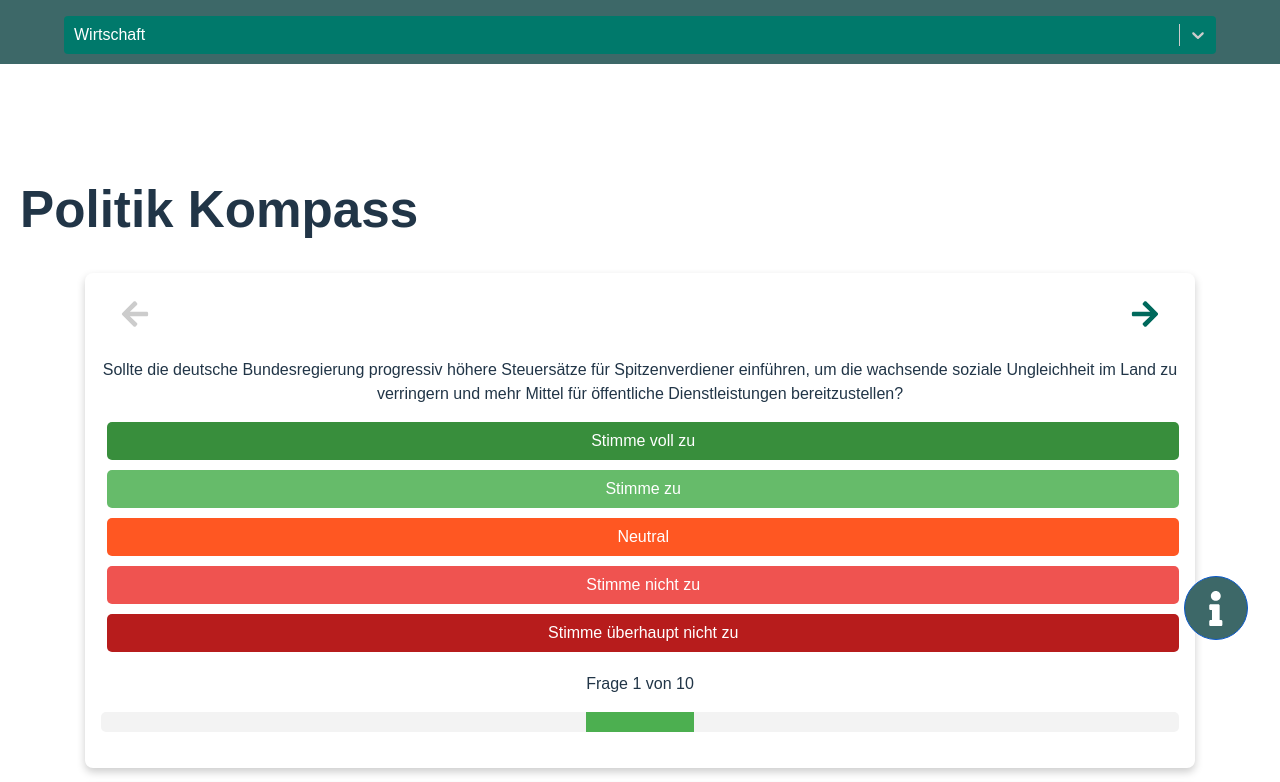
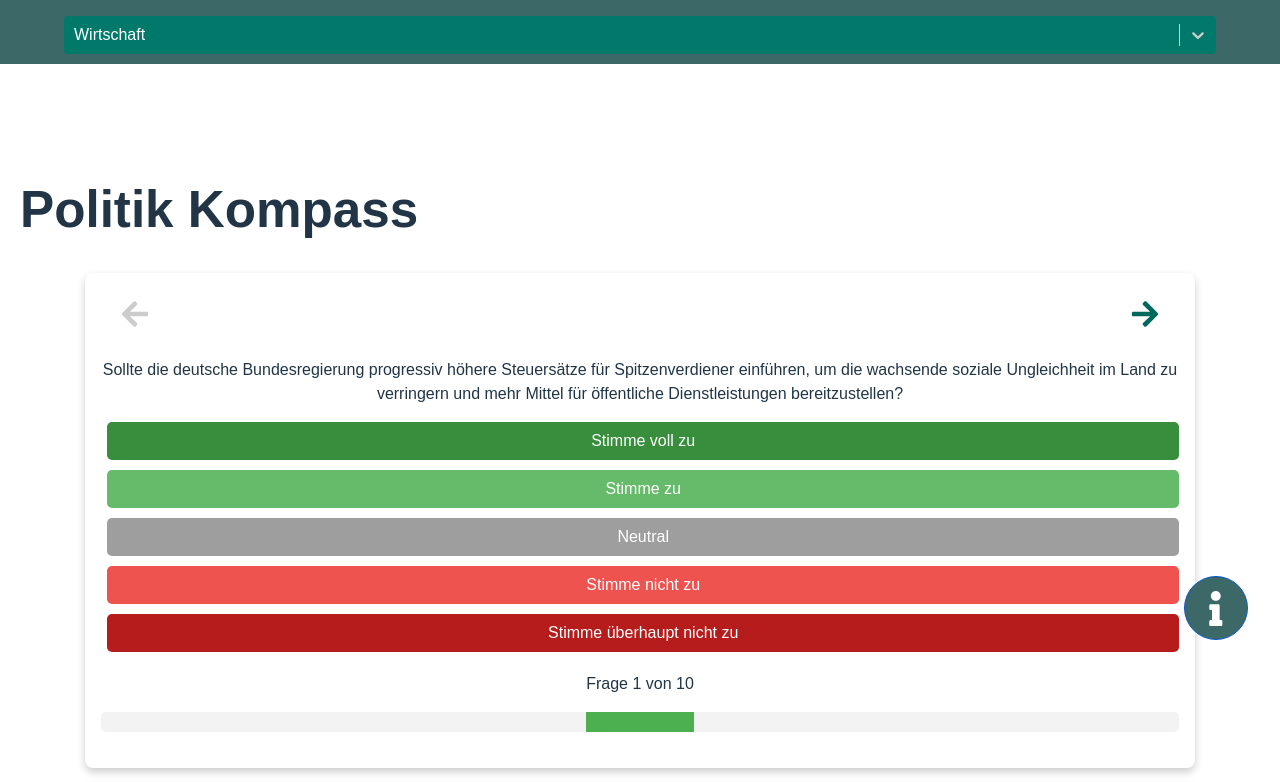
Before and after one commit to ChristianScheub/Typescript_PolitikKompass, a React (Vite) app: page / in a window 1280 px wide. Shown: the top 782 px of the page. Built offline with nearby package versions, Linux system fonts and the light colour scheme.

Commit message:
better color one button

```diff
--- a/src/components/views/QuestionView.tsx
+++ b/src/components/views/QuestionView.tsx
@@ -19,7 +19,7 @@ const QuestionComponent: React.FC<QuestionProps> = ({ question, onAnswer }) => {
       <div className="options">
         <Button backgroundColor="#388E3C" onClick={() => handleOptionClick(2)} label="Stimme voll zu" />
         <Button backgroundColor="#66BB6A" onClick={() => handleOptionClick(1)} label="Stimme zu" />
-        <Button backgroundColor="#FF5722" onClick={() => handleOptionClick(0)} label="Neutral" />
+        <Button backgroundColor="#9E9E9E" onClick={() => handleOptionClick(0)} label="Neutral" />
         <Button backgroundColor="#EF5350" onClick={() => handleOptionClick(-1)} label="Stimme nicht zu" />
         <Button backgroundColor="#B71C1C" onClick={() => handleOptionClick(-2)} label="Stimme überhaupt nicht zu" />
       </div>
```
